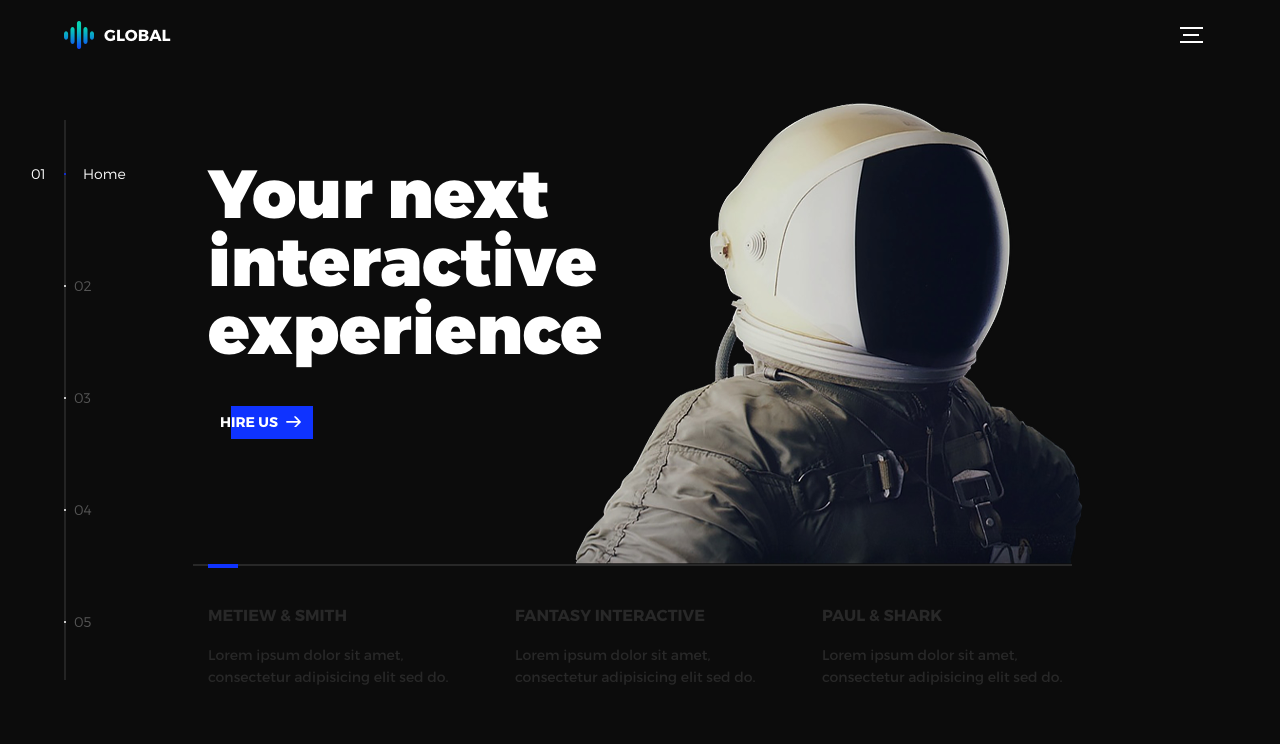
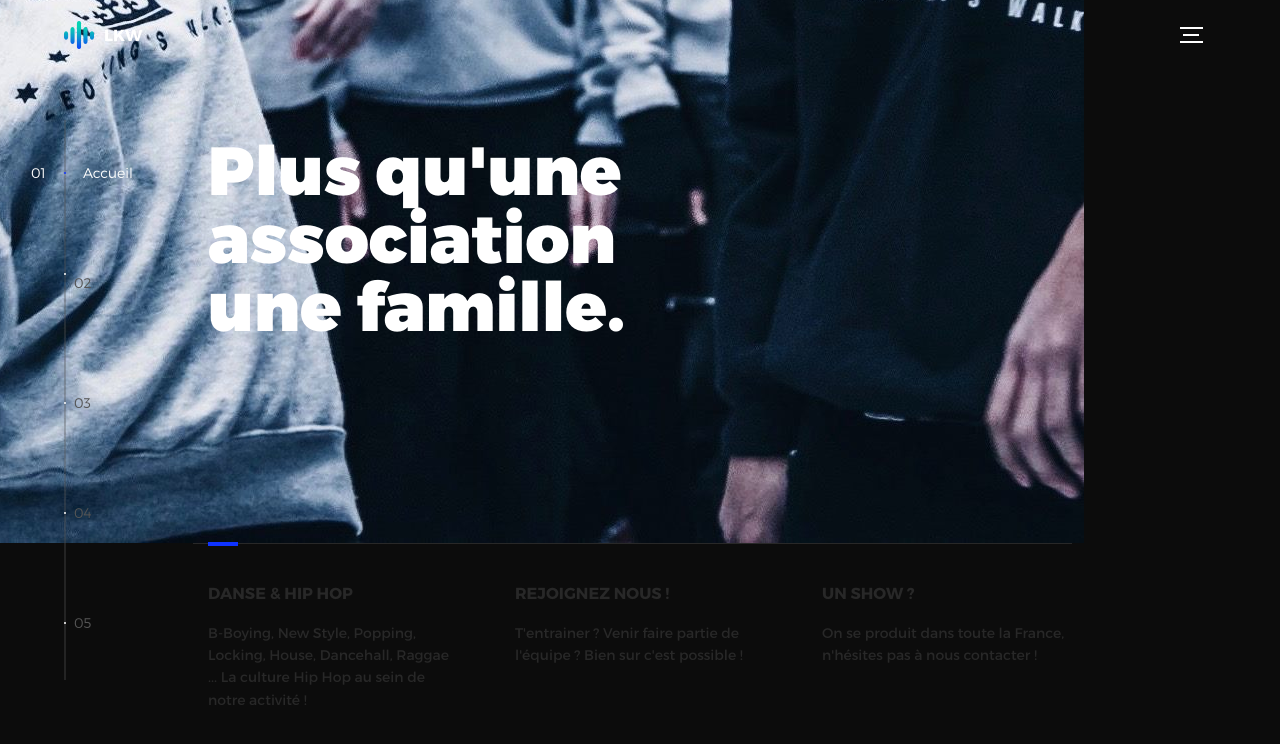
Before and after one commit to leokingswalkerpulv/leokingswalker.github.io, a plain HTML site: page index.html in a window 1280 px wide. Drawn offline with nearby package versions, Linux system fonts and the light colour scheme.

Commit message:
Refacto for french version

```diff
--- a/index.html
+++ b/index.html
@@ -28,28 +28,28 @@
         <header class="header">
           <a class="header--logo" href="#0">
             <img src="assets/img/logo.png" alt="Global">
-            <p>Global</p>
+            <p>LKW</p>
           </a>
-          <button class="header--cta cta">Hire Us</button>
+          <button class="header--cta cta">Danse</button>
           <div class="header--nav-toggle">
             <span></span>
           </div>
         </header>
         <nav class="l-side-nav">
           <ul class="side-nav">
-            <li class="is-active"><span>Home</span></li>
-            <li><span>Works</span></li>
-            <li><span>About</span></li>
-            <li><span>Contact</span></li>
-            <li><span>Hire us</span></li>
+            <li class="is-active"><span>Accueil</span></li>
+            <li><span>Représentations</span></li>
+            <li><span>A propos</span></li>
+            <li><span>Contacts</span></li>
+            <li><span>Evènements</span></li>
           </ul>
         </nav>
         <ul class="l-main-content main-content">
           <li class="l-section section section--is-active">
             <div class="intro">
               <div class="intro--banner">
-                <h1>Your next<br>interactive<br>experience</h1>
-                <button class="cta">Hire Us
+                <h1>Plus qu'une<br> association<br>une famille.</h1>
+                <button class="cta">Découvrir
                   <svg version="1.1" id="Layer_1" xmlns="http://www.w3.org/2000/svg" xmlns:xlink="http://www.w3.org/1999/xlink" x="0px" y="0px" viewBox="0 0 150 118" style="enable-background:new 0 0 150 118;" xml:space="preserve">
                   <g transform="translate(0.000000,118.000000) scale(0.100000,-0.100000)">
                     <path d="M870,1167c-34-17-55-57-46-90c3-15,81-100,194-211l187-185l-565-1c-431,0-571-3-590-13c-55-28-64-94-18-137c21-20,33-20,597-20h575l-192-193C800,103,794,94,849,39c20-20,39-29,61-29c28,0,63,30,298,262c147,144,272,271,279,282c30,51,23,60-219,304C947,1180,926,1196,870,1167z"/>
@@ -57,27 +57,27 @@
                   </svg>
                   <span class="btn-background"></span>
                 </button>
-                <img src="assets/img/introduction-visual.png" alt="Welcome">
+                <img src="assets/img/homepage.jpg" alt="Welcome">
               </div>
               <div class="intro--options">
                 <a href="#0">
-                  <h3>Metiew &amp; Smith</h3>
-                  <p>Lorem ipsum dolor sit amet, consectetur adipisicing elit sed do.</p>
+                  <h3>Danse &amp; Hip Hop</h3>
+                  <p>B-Boying, New Style, Popping, Locking, House, Dancehall, Raggae ... La culture Hip Hop au sein de notre activité !</p>
                 </a>
                 <a href="#0">
-                  <h3>Fantasy interactive</h3>
-                  <p>Lorem ipsum dolor sit amet, consectetur adipisicing elit sed do.</p>
+                  <h3>Rejoignez nous !</h3>
+                  <p>T'entrainer ? Venir faire partie de l'équipe ? Bien sur c'est possible !</p>
                 </a>
                 <a href="#0">
-                  <h3>Paul &amp; shark</h3>
-                  <p>Lorem ipsum dolor sit amet, consectetur adipisicing elit sed do.</p>
+                  <h3>Un show ?</h3>
+                  <p>On se produit dans toute la France, n'hésites pas à nous contacter !</p>
                 </a>
               </div>
             </div>
           </li>
           <li class="l-section section">
             <div class="work">
-              <h2>Selected work</h2>
+              <h2>Membres</h2>
               <div class="work--lockup">
                 <ul class="slider">
                   <li class="slider--item slider--item-left">
@@ -85,7 +85,7 @@
                       <div class="slider--item-image">
                         <img src="assets/img/work-victory.jpg" alt="Victory">
                       </div>
-                      <p class="slider--item-title">Victory</p>
+                      <p class="slider--item-title">Maxime Gasnier</p>
                       <p class="slider--item-description">Lorem ipsum dolor sit amet, consectetur adipisicing elit sed do.</p>
                     </a>
                   </li>
@@ -94,7 +94,7 @@
                       <div class="slider--item-image">
                         <img src="assets/img/work-metiew-smith.jpg" alt="Metiew and Smith">
                       </div>
-                      <p class="slider--item-title">Metiew &amp; Smith</p>
+                      <p class="slider--item-title">Marc Habib</p>
                       <p class="slider--item-description">Lorem ipsum dolor sit amet, consectetur adipisicing elit sed do.</p>
                     </a>
                   </li>
@@ -103,7 +103,7 @@
                       <div class="slider--item-image">
                         <img src="assets/img/work-alex-nowak.jpg" alt="Alex Nowak">
                       </div>
-                      <p class="slider--item-title">Alex Nowak</p>
+                      <p class="slider--item-title">Sarah Zeisel</p>
                       <p class="slider--item-description">Lorem ipsum dolor sit amet, consectetur adipisicing elit sed do.</p>
                     </a>
                   </li>
@@ -264,11 +264,11 @@
     </div>
   </div>
   <ul class="outer-nav">
-    <li class="is-active">Home</li>
-    <li>Works</li>
-    <li>About</li>
-    <li>Contact</li>
-    <li>Hire us</li>
+    <li class="is-active">Accueil</li>
+    <li>Représentations</li>
+    <li>A propos</li>
+    <li>Contacts</li>
+    <li>Evènements</li>
   </ul>
 </div>
 
```
Also changed, not shown: assets/img/homepage.jpg (added).
